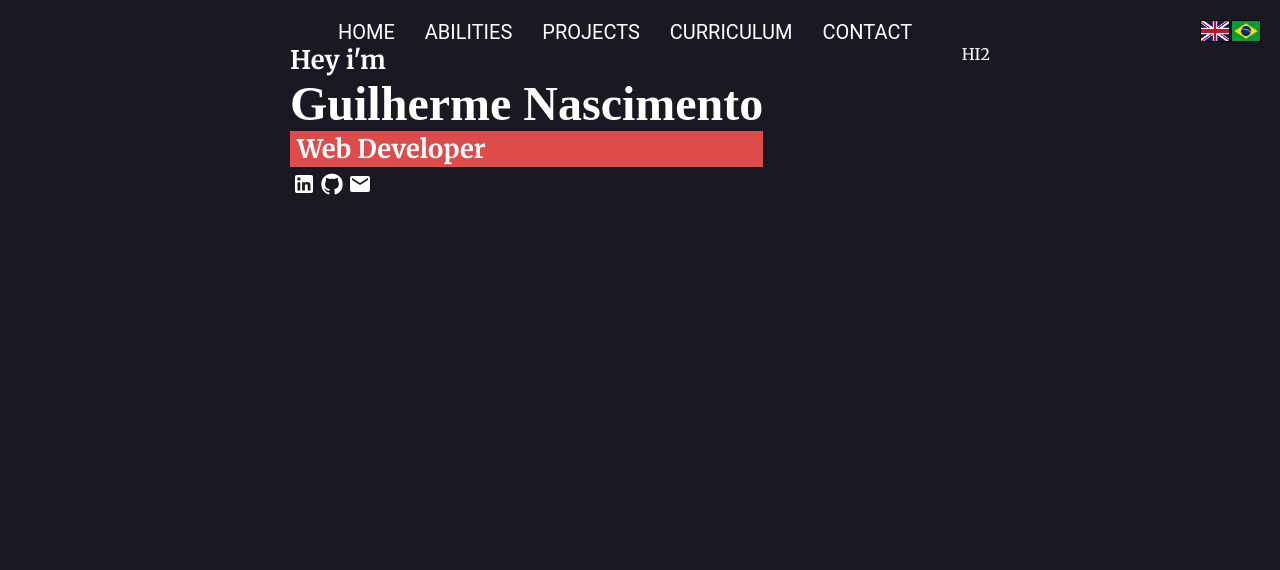
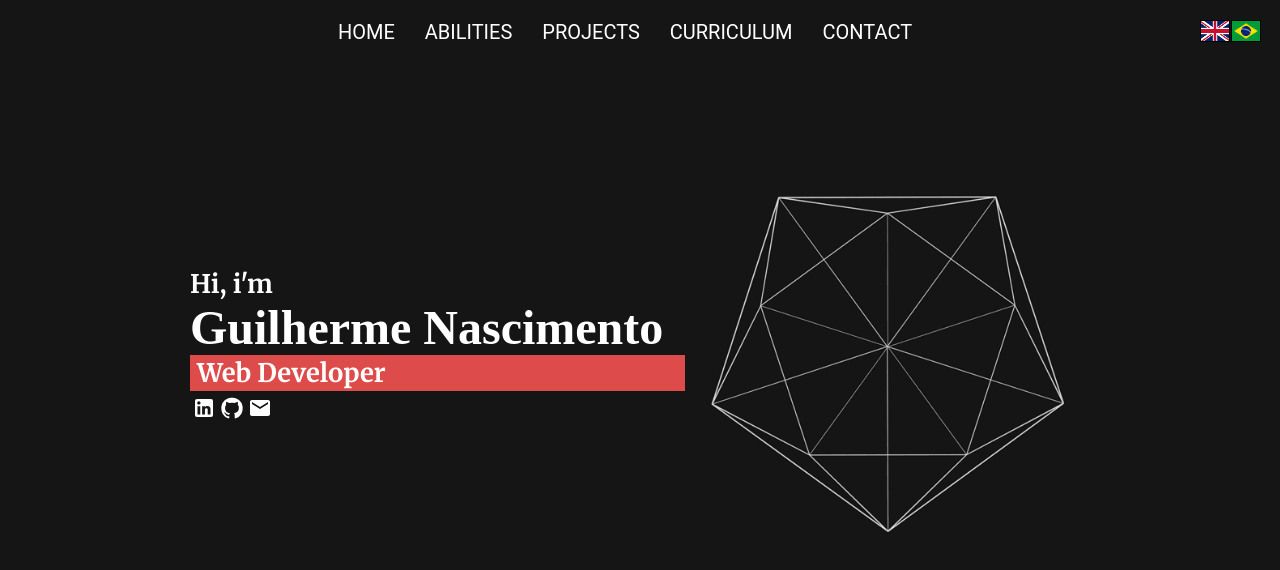
Before and after one commit to guilhermeg2k/portfolio, a Next.js app: page / in a window 1280 px wide. Shown: the top 570 px of the page. Built offline with nearby package versions, Linux system fonts and the light colour scheme; a web font is replaced by a local one.

Commit message:
new: added geometric gif to the right side of the home page

```diff
--- a/src/pages/index.tsx
+++ b/src/pages/index.tsx
@@ -14,7 +14,7 @@ export default function Home() {
       <Head>
         <title>Guilherme's Portfolio</title>
       </Head>
-      <div>
+      <div className={styles.home}>
         <Navbar/>
         <LanguageSelector/>
         <div className={styles.homeContainer}>
@@ -29,7 +29,7 @@ export default function Home() {
             </div>
           </div>
           <div>
-            HI2
+            <img src="/images/geometric.gif"/>
           </div>
         </div>
       </div>
--- a/src/services/texts.ts
+++ b/src/services/texts.ts
@@ -8,7 +8,7 @@ const Texts = [
       contact: "Contact"
     },
     homePage: {
-      hi: "Hey i'm",
+      hi: "Hi, i'm",
       name: "Guilherme Nascimento",
       work: "Web Developer"
     }
@@ -22,7 +22,7 @@ const Texts = [
       contact: "Contato"
     },
     homePage: {
-      hi: "Olá seja bem vindo, eu me chamo",
+      hi: "Olá, me chamo",
       name: "Guilherme Nascimento",
       work: "Web Developer"
     }
--- a/src/styles/components/Navbar.module.css
+++ b/src/styles/components/Navbar.module.css
@@ -14,7 +14,6 @@
     display: flex;
     justify-content: center;
     align-items: center;
-    margin-top: 20px;
   }
   .desktopNavbar ul {
     list-style-type: none;
--- a/src/styles/globals.css
+++ b/src/styles/globals.css
@@ -1,6 +1,6 @@
 :root {
 	--white: #fff;
-	--background: #191923;
+	--background: #151515;
 	--gray: ##c4c0c4;
 	--red: #DD4B4B;
   --yellow: #e1d47a;
@@ -15,6 +15,7 @@
 body {
 	background: var(--background);
 	color: var(--white);
+	height: 100vh;
 }
 
 body,
--- a/src/styles/pages/home.module.css
+++ b/src/styles/pages/home.module.css
@@ -1,7 +1,17 @@
+.home{
+  height: 100vh;
+  padding: 20px;
+}
 .homeContainer{
   margin: auto;
   display: flex;
-  justify-content: space-between;
+  justify-content: center;
+  align-items: center;
+  height: 80%;
+}
+
+.homeContainer div:last-child{
+  display: none;
 }
 
 .homeContainer h3{
@@ -16,6 +26,7 @@
 .work{
   background-color: var(--red);
   padding: 2px 7px;
+  width: calc(100% + 70px);
 }
 
 .socialLinks{
@@ -41,13 +52,21 @@
 
 @media (min-width: 1024px) {
   .homeContainer{
-    max-width: 700px;
+    max-width: 900px;
+    justify-content: space-between;
+  }
+  .homeContainer div:last-child{
+    display: block;
+    width: 45%;
+  }
+  .homeContainer div:last-child img{
+    width: 100%;
   }
 }
 
 @media (min-width: 1366px) {
   .homeContainer{
-    max-width: 900px;
+    max-width: 1050px;
   }
 }
 
```
Also changed, not shown: public/images/geometric.gif (added).
